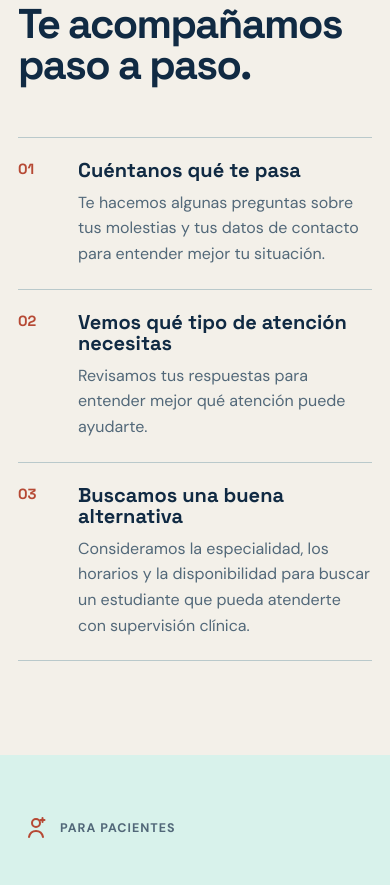
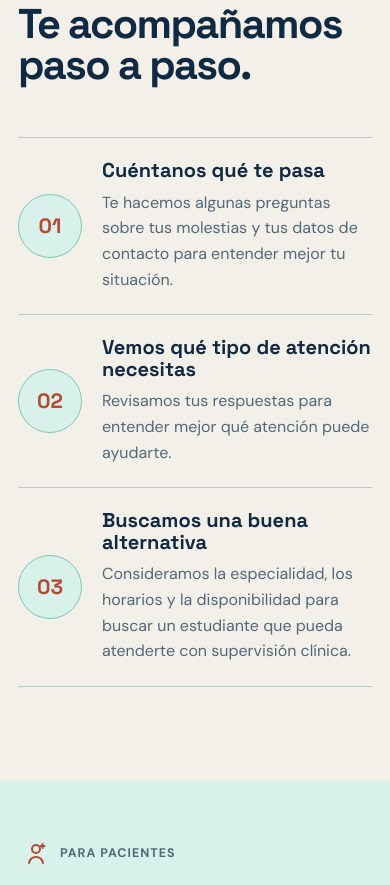
Before and after one commit to zkin1/capstone_dental-match, a React (Vite) app in the folder client/: page /landing in a window 390 px wide. Shown: the part 1660-2545 px from the top of the page. Built offline with nearby package versions, Linux system fonts and the light colour scheme; no server answers.

Commit message:
Diseño
Cambio en diseño de los numeros paso a paso

```diff
--- a/client/src/App.css
+++ b/client/src/App.css
@@ -939,3 +939,33 @@ tbody tr:hover { background: #f4f8f7; }
     font-size: .72rem;
   }
 }
+/* Círculos para los números de los pasos */
+.landing-v2 .process-item {
+  align-items: center;
+}
+
+.landing-v2 .process-number {
+  display: grid;
+  place-items: center;
+  width: 84px;
+  height: 84px;
+  border: 1px solid var(--dm-teal-500);
+  border-radius: 50%;
+  background: var(--dm-teal-100);
+  color: var(--dm-danger-solid);
+  font: 700 1.7rem var(--dm-font-display);
+  line-height: 1;
+}
+
+@media (max-width: 640px) {
+  .landing-v2 .process-item {
+    grid-template-columns: 72px minmax(0, 1fr);
+    gap: 12px;
+  }
+
+  .landing-v2 .process-number {
+    width: 64px;
+    height: 64px;
+    font-size: 1.3rem;
+  }
+}
```
